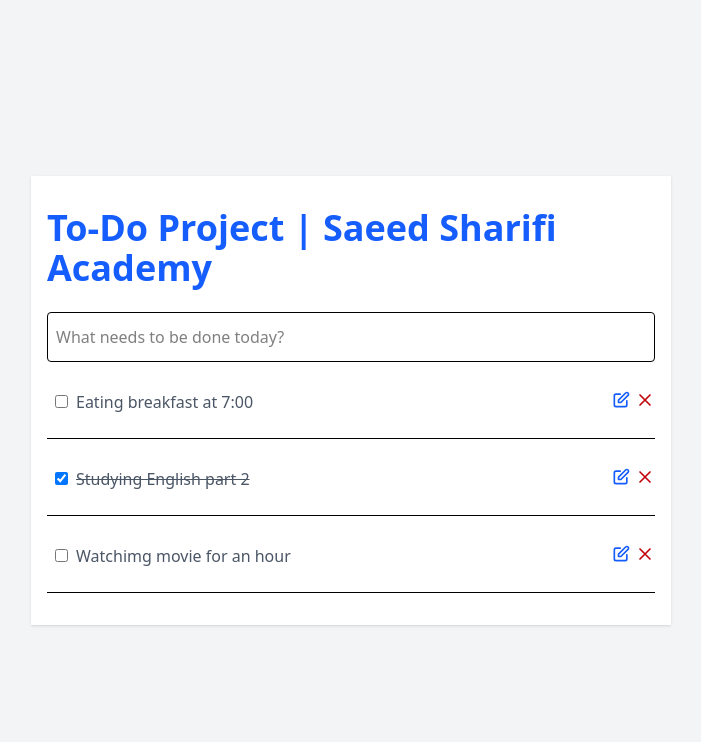
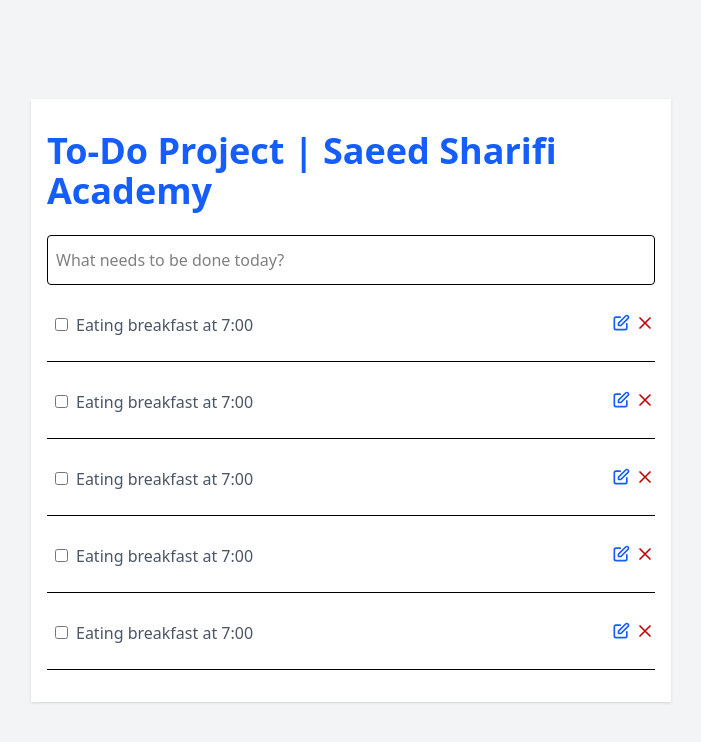
Before and after one commit to nasmin-azz/toDoList, a React (Vite) app in the folder toDoList/: page / in a window 1280 px wide. Shown: the top 742 px of the page, without its empty margins (289-990 px from the left). Built offline with nearby package versions, Linux system fonts and the light colour scheme.

Commit message:
toDo-component-Base

```diff
--- a/toDoList/src/App.jsx
+++ b/toDoList/src/App.jsx
@@ -1,75 +1,12 @@
-import { useState } from 'react'
-import reactLogo from './assets/react.svg'
-import viteLogo from '/vite.svg'
-import './App.css'
+import { useState } from "react";
+import Todo from "./components/Todo";
 
 function App() {
-  const [count, setCount] = useState(0)
-
   return (
     <>
-      <div class="bg-gray-100">
-        <div class="flex items-center justify-center h-screen">
-            <div class="w-full px-4 py-8 mx-auto shadow lg:w-2/4  bg-white">
-                <div class="flex items-center mb-6">
-                    <h1 class="mr-6 text-4xl font-bold text-blue-600"> To-Do Project | Saeed Sharifi Academy</h1>
-                </div>
-                <div class="relative">
-                    <input type="text" placeholder="What needs to be done today?"
-                    class="w-full px-2 py-3 border rounded outline-none border-grey-600" />
-                </div>
-                <ul class="list-reset">
-                    <li class="relative flex items-center justify-between px-2 py-6 border-b">
-                    <div>
-                        <input type="checkbox" class="" />
-                        <p  class="inline-block mt-1 ml-2 text-gray-600">Eating breakfast at 7:00 </p>
-                    </div>
-                    <button type="button" class="absolute right-0 flex items-center space-x-1">
-                        <svg xmlns="http://www.w3.org/2000/svg" class="w-5 h-5 text-blue-600" fill="none" viewBox="0 0 24 24" stroke="currentColor" stroke-width="2">
-                            <path stroke-linecap="round" stroke-linejoin="round" d="M11 5H6a2 2 0 00-2 2v11a2 2 0 002 2h11a2 2 0 002-2v-5m-1.414-9.414a2 2 0 112.828 2.828L11.828 15H9v-2.828l8.586-8.586z" />
-                        </svg>
-                        <svg xmlns="http://www.w3.org/2000/svg" class="w-5 h-5 text-red-700" fill="none" viewBox="0 0 24 24"
-                        stroke="currentColor" stroke-width="2">
-                            <path stroke-linecap="round" stroke-linejoin="round" d="M6 18L18 6M6 6l12 12" />
-                        </svg>
-                    </button>
-                    </li>
-                    <li class="relative flex items-center justify-between px-2 py-6 border-b">
-                    <div>
-                        <input type="checkbox" checked class="" />
-                        <p  class="inline-block mt-1 ml-2 text-gray-600 line-through">Studying English part 2</p>
-                    </div>
-                    <button type="button" class="absolute right-0 flex items-center  space-x-1">
-                        <svg xmlns="http://www.w3.org/2000/svg" class="w-5 h-5 text-blue-600" fill="none" viewBox="0 0 24 24" stroke="currentColor" stroke-width="2">
-                            <path stroke-linecap="round" stroke-linejoin="round" d="M11 5H6a2 2 0 00-2 2v11a2 2 0 002 2h11a2 2 0 002-2v-5m-1.414-9.414a2 2 0 112.828 2.828L11.828 15H9v-2.828l8.586-8.586z" />
-                        </svg>
-                        <svg xmlns="http://www.w3.org/2000/svg" class="w-5 h-5 text-red-700" fill="none" viewBox="0 0 24 24"
-                        stroke="currentColor" stroke-width="2">
-                            <path stroke-linecap="round" stroke-linejoin="round" d="M6 18L18 6M6 6l12 12" />
-                        </svg>
-                    </button>
-                    </li>
-                    <li class="relative flex items-center justify-between px-2 py-6 border-b">
-                        <div>
-                            <input type="checkbox" class="" />
-                            <p  class="inline-block mt-1 ml-2 text-gray-600">Watchimg movie for an hour </p>
-                        </div>
-                        <button type="button" class="absolute right-0 flex items-center space-x-1">
-                            <svg xmlns="http://www.w3.org/2000/svg" class="w-5 h-5 text-blue-600" fill="none" viewBox="0 0 24 24" stroke="currentColor" stroke-width="2">
-                                <path stroke-linecap="round" stroke-linejoin="round" d="M11 5H6a2 2 0 00-2 2v11a2 2 0 002 2h11a2 2 0 002-2v-5m-1.414-9.414a2 2 0 112.828 2.828L11.828 15H9v-2.828l8.586-8.586z" />
-                            </svg>
-                            <svg xmlns="http://www.w3.org/2000/svg" class="w-5 h-5 text-red-700" fill="none" viewBox="0 0 24 24"
-                            stroke="currentColor" stroke-width="2">
-                                <path stroke-linecap="round" stroke-linejoin="round" d="M6 18L18 6M6 6l12 12" />
-                            </svg>
-                        </button>
-                        </li>
-                </ul>
-            </div>
-        </div>
-    </div>
+    <Todo />
     </>
-  )
+  );
 }
 
-export default App
+export default App;
--- /dev/null
+++ b/toDoList/src/components/DeleteTodo.jsx
@@ -0,0 +1,24 @@
+import React from "react";
+
+const DeleteTodo = () => {
+  return (
+    <div>
+      <svg
+        xmlns="http://www.w3.org/2000/svg"
+        className="w-5 h-5 text-red-700"
+        fill="none"
+        viewBox="0 0 24 24"
+        stroke="currentColor"
+        strokeWidth="2"
+      >
+        <path
+          strokeLinecap="round"
+          strokeLinejoin="round"
+          d="M6 18L18 6M6 6l12 12"
+        />
+      </svg>
+    </div>
+  );
+};
+
+export default DeleteTodo;
--- /dev/null
+++ b/toDoList/src/components/EditTodo.jsx
@@ -0,0 +1,24 @@
+import React from "react";
+
+const EditTodo = () => {
+  return (
+    <div>
+      <svg
+        xmlns="http://www.w3.org/2000/svg"
+        className="w-5 h-5 text-blue-600"
+        fill="none"
+        viewBox="0 0 24 24"
+        stroke="currentColor"
+        strokeWidth="2"
+      >
+        <path
+          strokeLinecap="round"
+          strokeLinejoin="round"
+          d="M11 5H6a2 2 0 00-2 2v11a2 2 0 002 2h11a2 2 0 002-2v-5m-1.414-9.414a2 2 0 112.828 2.828L11.828 15H9v-2.828l8.586-8.586z"
+        />
+      </svg>
+    </div>
+  );
+};
+
+export default EditTodo;
--- /dev/null
+++ b/toDoList/src/components/Todo.jsx
@@ -0,0 +1,29 @@
+import React from "react";
+import TodoList from "./TodoList";
+
+const Todo = () => {
+  return (
+    <div className="bg-gray-100">
+      <div className="flex items-center justify-center h-screen">
+        <div className="w-full px-4 py-8 mx-auto shadow lg:w-2/4  bg-white">
+          <div className="flex items-center mb-6">
+            <h1 className="mr-6 text-4xl font-bold text-blue-600">
+              {" "}
+              To-Do Project | Saeed Sharifi Academy
+            </h1>
+          </div>
+          <div className="relative">
+            <input
+              type="text"
+              placeholder="What needs to be done today?"
+              className="w-full px-2 py-3 border rounded outline-none border-grey-600"
+            />
+          </div>
+          <TodoList />
+        </div>
+      </div>
+    </div>
+  );
+};
+
+export default Todo;
--- /dev/null
+++ b/toDoList/src/components/TodoItem.jsx
@@ -0,0 +1,27 @@
+import React from "react";
+import EditTodo from "./EditTodo";
+import DeleteTodo from "./DeleteTodo";
+
+const TodoItem = () => {
+  return (
+    <div>
+      <li className="relative flex items-center justify-between px-2 py-6 border-b">
+        <div>
+          <input type="checkbox" className="" />
+          <p className="inline-block mt-1 ml-2 text-gray-600">
+            Eating breakfast at 7:00{" "}
+          </p>
+        </div>
+        <button
+          type="button"
+          className="absolute right-0 flex items-center space-x-1"
+        >
+          <EditTodo />
+          <DeleteTodo />
+        </button>
+      </li>
+    </div>
+  );
+};
+
+export default TodoItem;
--- /dev/null
+++ b/toDoList/src/components/TodoList.jsx
@@ -0,0 +1,18 @@
+import React from "react";
+import TodoItem from "./TodoItem";
+
+const TodoList = () => {
+  return (
+    <div>
+      <ul className="list-reset">
+        <TodoItem />
+        <TodoItem />
+        <TodoItem />
+        <TodoItem />
+        <TodoItem />
+      </ul>
+    </div>
+  );
+};
+
+export default TodoList;
```
Also changed, not shown: toDoList/src/App.css (deleted).
